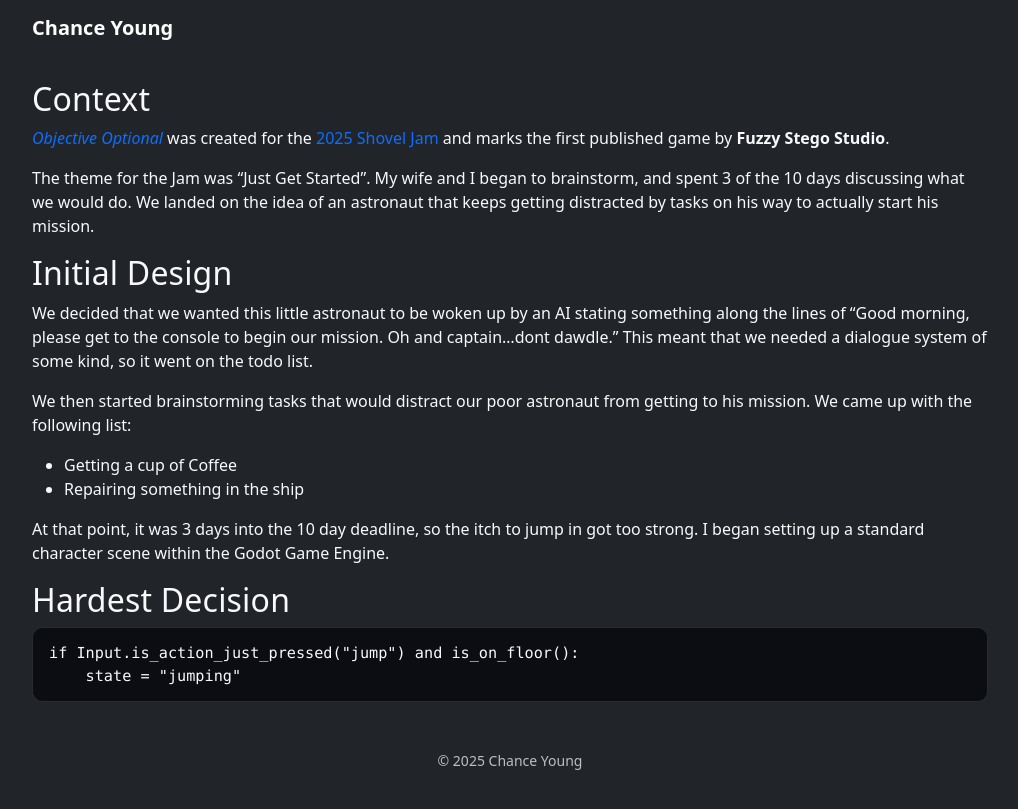
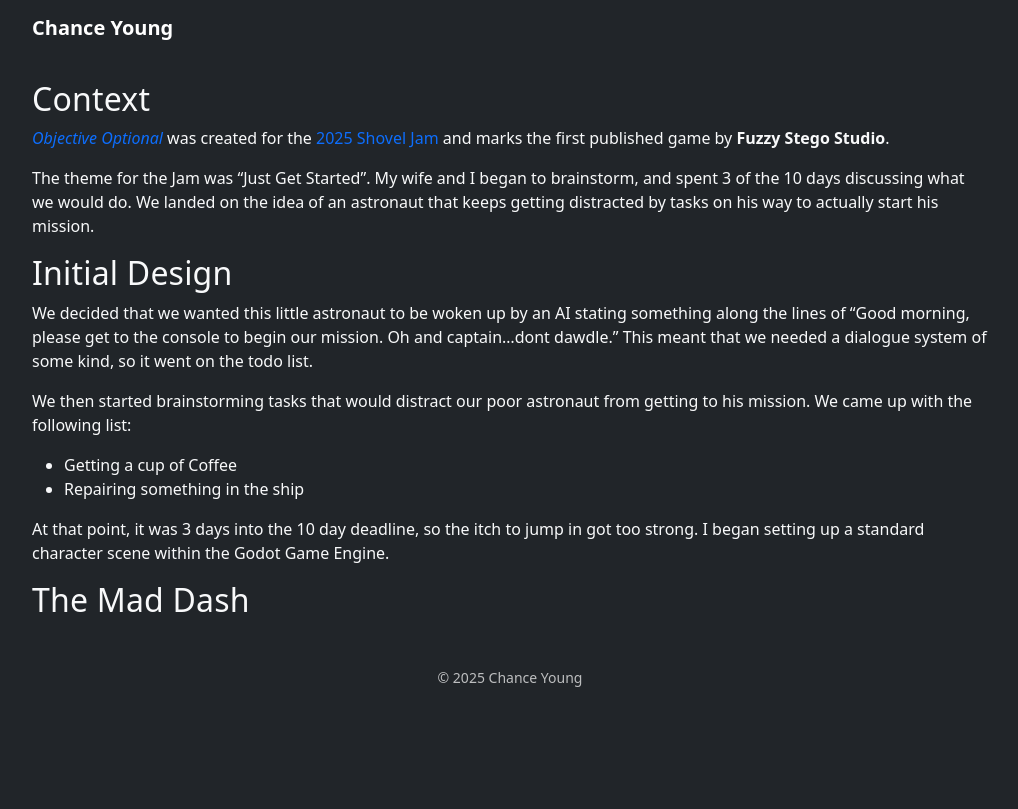
Before and after one commit to ChanceYoung/ChanceYoung.github.io, a Jekyll site: the page built from projects/objectiveoptional.md, in a window 1280 px wide. Shown: the top 809 px of the page, without its empty margins (130-1148 px from the left). Built offline with Jekyll 4.4.1, drawn with Linux system fonts in a browser that asks for light colours.

Commit message:
projects/objectiveoptional.md updated from https://stackedit.io/

````diff
--- a/projects/objectiveoptional.md
+++ b/projects/objectiveoptional.md
@@ -4,8 +4,8 @@ permalink: /projects/objectiveoptional/
 thumb: /assets/images/generic-thumb.jpg
 summary: "How I scoped, built, and shipped my first finished game in 10 days."
 tags: [gamedev, godot]
-order: 10          # lower shows earlier in the list
-featured: true     # appears on the home page grid
+order: 10
+featured: true
 ---
 
 ## Context
@@ -23,13 +23,10 @@ We then started brainstorming tasks that would distract our poor astronaut from
 
 At that point, it was 3 days into the 10 day deadline, so the itch to jump in got too strong. I began setting up a standard character scene within the Godot Game Engine.
 
-## Hardest Decision
-```gdscript
-if Input.is_action_just_pressed("jump") and is_on_floor():
-    state = "jumping"
-   ```
+## The Mad Dash
+
 
 <!--stackedit_data:
-eyJoaXN0b3J5IjpbNjc0NzMxNDg2LC02NTM3MzI0MTEsOTkxMz
-czOTgzXX0=
+eyJoaXN0b3J5IjpbLTEwNTA2NzM0NzUsNjc0NzMxNDg2LC02NT
+M3MzI0MTEsOTkxMzczOTgzXX0=
 -->
````
